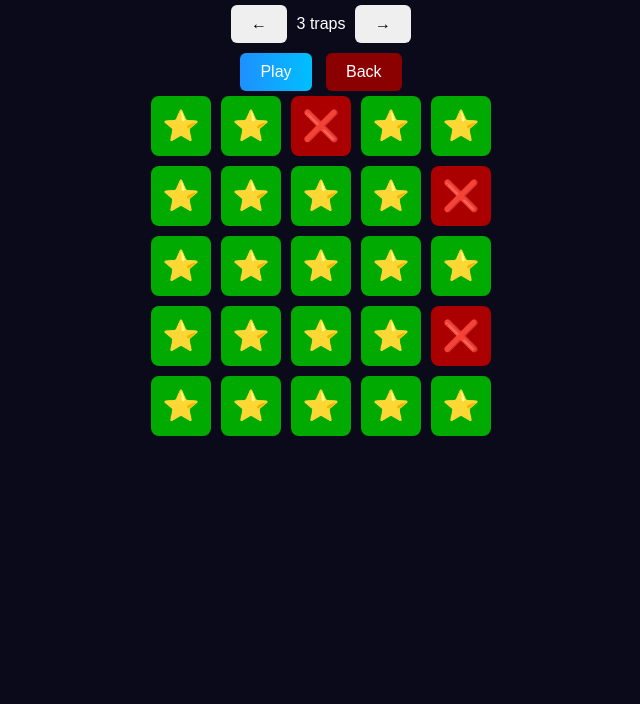
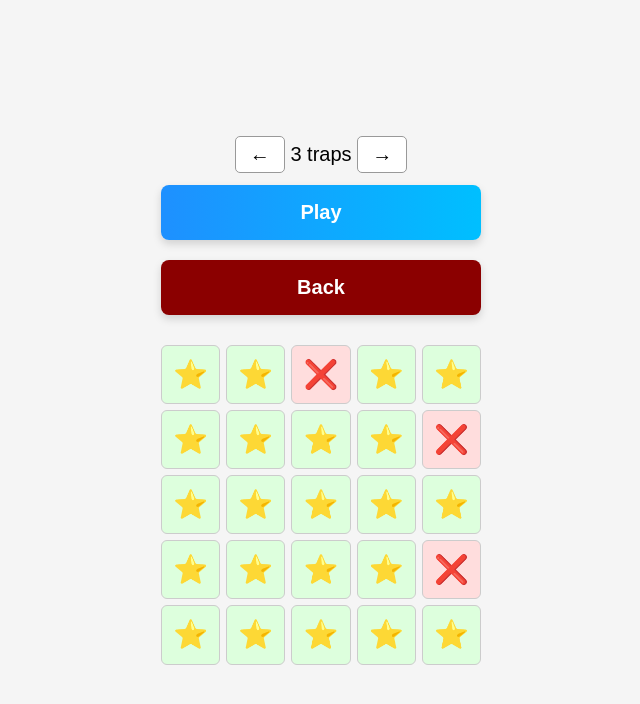
Before and after one commit to sergay1/telegram-trap-game, a plain HTML site: page index.html in a window 1280 px wide. Both pictures are taken after a click on the button "Play". Shown: the whole page, without its empty margins (319-959 px from the left). Drawn offline with Linux system fonts and the light colour scheme.

Commit message:
style.css

```diff
--- a/style.css
+++ b/style.css
@@ -1,57 +1,114 @@
+/* Общие стили */
 body {
-  background: #0a0a1a;
-  color: white;
-  font-family: sans-serif;
-  text-align: center;
+  font-family: Arial, sans-serif;
   margin: 0;
   padding: 0;
+  background-color: #f5f5f5;
+  text-align: center;
+  overflow: hidden; /* Запрет прокрутки */
+  touch-action: none; /* Запрет масштабирования на мобильных */
 }
 
-.game-container {
-  padding: 20px;
+.container {
+  height: 100vh;
+  display: flex;
+  flex-direction: column;
+  justify-content: center;
+  align-items: center;
+  padding: 10px;
+  box-sizing: border-box;
+  max-width: 100vw;
 }
 
-#grid {
-  display: grid;
-  grid-template-columns: repeat(5, 60px);
-  gap: 10px;
-  justify-content: center;
+/* Управление */
+.controls {
   margin-bottom: 20px;
+  width: 100%;
+  max-width: 320px;
 }
 
-.cell {
-  width: 60px;
-  height: 60px;
-  font-size: 30px;
-  background: #1a1a2e;
-  border-radius: 8px;
-  line-height: 60px;
-  cursor: pointer;
+.trap-counter {
+  font-size: 20px;
+  margin-bottom: 12px;
 }
 
-.trap {
-  background: #a00;
+.trap-counter button {
+  font-size: 20px;
+  padding: 6px 14px;
+  cursor: pointer;
+  border-radius: 5px;
+  border: 1px solid #999;
+  background-color: white;
+  user-select: none;
 }
 
-.safe {
-  background: #0a0;
-}
-
-.controls button {
-  margin: 5px;
-  padding: 10px 20px;
-  font-size: 16px;
+/* Кнопки Play и Back */
+.play, .back {
+  display: block;
+  width: 100%;
+  max-width: 320px;
+  margin: 10px auto;
+  padding: 16px 0;
+  font-size: 20px;
   border: none;
-  border-radius: 6px;
+  border-radius: 8px;
   cursor: pointer;
+  user-select: none;
+  transition: background-color 0.3s ease;
+  font-weight: bold;
+  box-shadow: 0 4px 8px rgba(0,0,0,0.15);
 }
 
 .play {
-  background: linear-gradient(to right, #1e90ff, #00bfff);
+  background: linear-gradient(90deg, #1e90ff, #00bfff);
+  color: white;
+  margin-bottom: 20px; /* Play выше Back */
+}
+
+.play:hover {
+  background: linear-gradient(90deg, #1c86ee, #00afff);
+}
+
+.back {
+  background-color: #8b0000;
   color: white;
 }
 
-.back {
-  background: darkred;
-  color: white;
+.back:hover {
+  background-color: #a10000;
 }
+
+/* Игровое поле */
+#grid {
+  display: grid;
+  grid-template-columns: repeat(5, 1fr);
+  grid-template-rows: repeat(5, 1fr);
+  gap: 6px;
+  width: 100%;
+  max-width: 320px;
+  aspect-ratio: 1 / 1;
+  user-select: none;
+  -webkit-user-select: none;
+}
+
+/* Клетки */
+.cell {
+  background-color: white;
+  border: 1px solid #ccc;
+  font-size: 28px;
+  display: flex;
+  justify-content: center;
+  align-items: center;
+  border-radius: 6px;
+  user-select: none;
+  cursor: default;
+  aspect-ratio: 1 / 1;
+}
+
+.cell.trap {
+  background-color: #ffdddd;
+}
+
+.cell.safe {
+  background-color: #ddffdd;
+}
```
